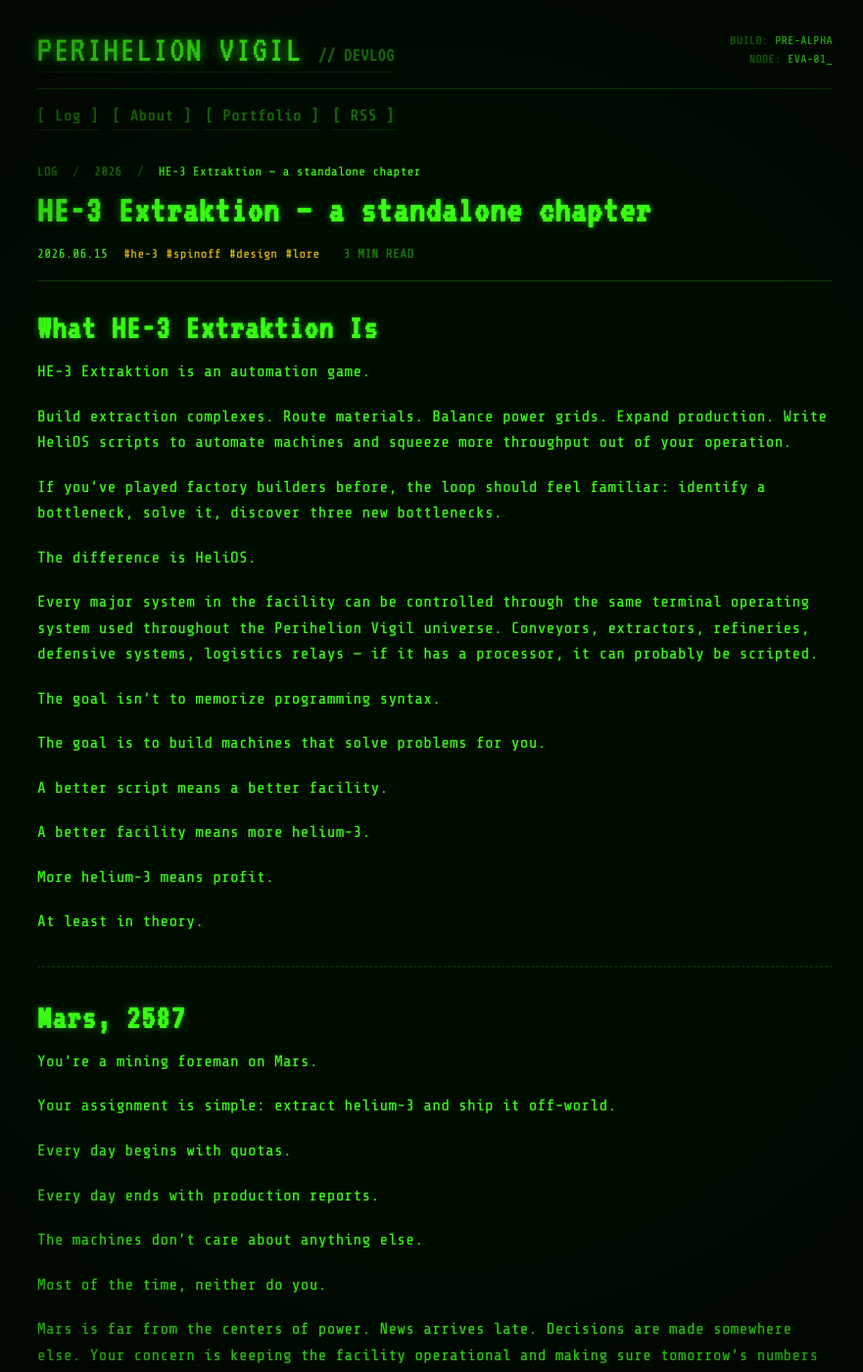
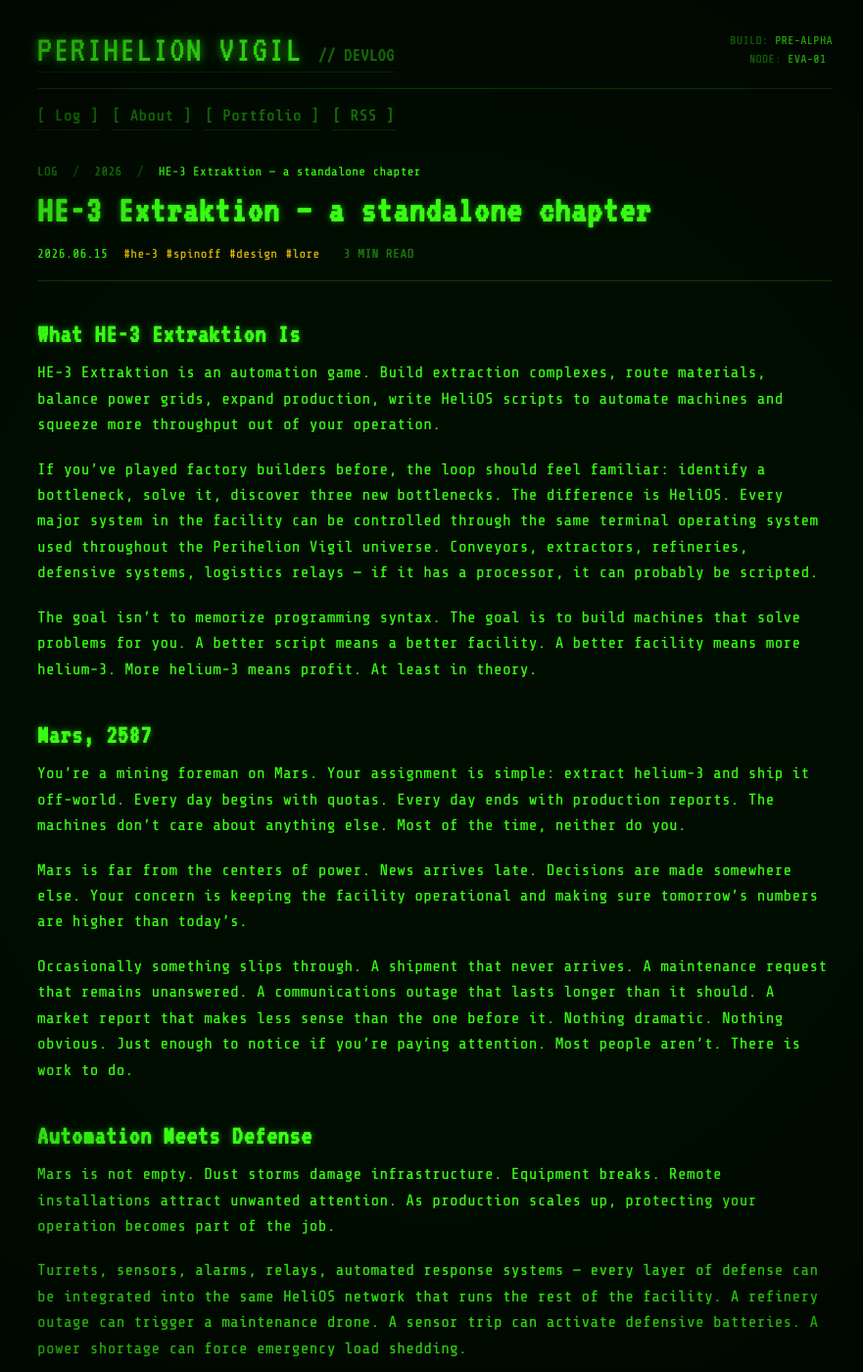
Before and after one commit to Winterunmute/perihelion-vigil-devlog, a Jekyll site: the page built from _posts/2026-06-15-he-3-extraktion.md, in a window 1280 px wide and 1400 px high. Shown: the whole window at 98% size, without its empty margins (196-1077 px from the left). Built offline with Jekyll 4.4.1, drawn with Linux system fonts in a browser that asks for light colours; some of the changed text lies outside the part shown.

Commit message:
post: reformat to paragraph style for consistency

```diff
--- a/_posts/2026-06-15-he-3-extraktion.md
+++ b/_posts/2026-06-15-he-3-extraktion.md
@@ -8,158 +8,46 @@
 excerpt: "HE-3 Extraktion är ett automatiseringsspel på Mars, 2587. Du minar helium-3. Någonstans där borta äts jorden upp. Du vet inte om det än."
 ---
 
-# What HE-3 Extraktion Is
+## What HE-3 Extraktion Is
 
-HE-3 Extraktion is an automation game.
+HE-3 Extraktion is an automation game. Build extraction complexes, route materials, balance power grids, expand production, write HeliOS scripts to automate machines and squeeze more throughput out of your operation.
 
-Build extraction complexes. Route materials. Balance power grids. Expand production. Write HeliOS scripts to automate machines and squeeze more throughput out of your operation.
+If you've played factory builders before, the loop should feel familiar: identify a bottleneck, solve it, discover three new bottlenecks. The difference is HeliOS. Every major system in the facility can be controlled through the same terminal operating system used throughout the Perihelion Vigil universe. Conveyors, extractors, refineries, defensive systems, logistics relays — if it has a processor, it can probably be scripted.
 
-If you've played factory builders before, the loop should feel familiar: identify a bottleneck, solve it, discover three new bottlenecks.
+The goal isn't to memorize programming syntax. The goal is to build machines that solve problems for you. A better script means a better facility. A better facility means more helium-3. More helium-3 means profit. At least in theory.
 
-The difference is HeliOS.
+## Mars, 2587
 
-Every major system in the facility can be controlled through the same terminal operating system used throughout the Perihelion Vigil universe. Conveyors, extractors, refineries, defensive systems, logistics relays — if it has a processor, it can probably be scripted.
-
-The goal isn't to memorize programming syntax.
-
-The goal is to build machines that solve problems for you.
-
-A better script means a better facility.
-
-A better facility means more helium-3.
-
-More helium-3 means profit.
-
-At least in theory.
-
----
-
-# Mars, 2587
-
-You're a mining foreman on Mars.
-
-Your assignment is simple: extract helium-3 and ship it off-world.
-
-Every day begins with quotas.
-
-Every day ends with production reports.
-
-The machines don't care about anything else.
-
-Most of the time, neither do you.
+You're a mining foreman on Mars. Your assignment is simple: extract helium-3 and ship it off-world. Every day begins with quotas. Every day ends with production reports. The machines don't care about anything else. Most of the time, neither do you.
 
 Mars is far from the centers of power. News arrives late. Decisions are made somewhere else. Your concern is keeping the facility operational and making sure tomorrow's numbers are higher than today's.
 
-Occasionally something slips through.
+Occasionally something slips through. A shipment that never arrives. A maintenance request that remains unanswered. A communications outage that lasts longer than it should. A market report that makes less sense than the one before it. Nothing dramatic. Nothing obvious. Just enough to notice if you're paying attention. Most people aren't. There is work to do.
 
-A shipment that never arrives.
+## Automation Meets Defense
 
-A maintenance request that remains unanswered.
+Mars is not empty. Dust storms damage infrastructure. Equipment breaks. Remote installations attract unwanted attention. As production scales up, protecting your operation becomes part of the job.
 
-A communications outage that lasts longer than it should.
+Turrets, sensors, alarms, relays, automated response systems — every layer of defense can be integrated into the same HeliOS network that runs the rest of the facility. A refinery outage can trigger a maintenance drone. A sensor trip can activate defensive batteries. A power shortage can force emergency load shedding.
 
-A market report that makes less sense than the one before it.
+The challenge isn't building individual machines. The challenge is building a facility that can survive without you watching every part of it.
 
-Nothing dramatic.
+## Where It Sits
 
-Nothing obvious.
+HE-3 Extraktion is the first of several standalone stories set within the Perihelion Vigil universe. Each game focuses on a different place, a different profession, and a different perspective.
 
-Just enough to notice if you're paying attention.
+Different people. Different priorities. Different pieces of a larger picture. Some of those pieces fit together. Some don't. Not everyone sees events the same way.
 
-Most people aren't.
+## The Modular Plan
 
-There is work to do.
+This project is being built as a series of complete games rather than one enormous project. HE-3 Extraktion is not a demo. It is not a tutorial. It is not a prologue. It is a complete game with its own beginning, middle, and end.
 
----
+If players enjoy it, the next story gets built. Then the next. Each project expands the universe while standing on its own.
 
-# Automation Meets Defense
+Part of that is practical. I'm one developer. Building smaller, complete games means things actually ship instead of disappearing into development forever.
 
-Mars is not empty.
+But it also fits the setting. Large events are rarely experienced all at once. Most people only see the small piece directly in front of them. A factory worker on Mars. A trader moving cargo between stations. A researcher studying something they don't fully understand.
 
-Dust storms damage infrastructure.
+Everyone has part of the story. Nobody has all of it. Not yet.
 
-Equipment breaks.
-
-Remote installations attract unwanted attention.
-
-As production scales up, protecting your operation becomes part of the job.
-
-Turrets, sensors, alarms, relays, automated response systems — every layer of defense can be integrated into the same HeliOS network that runs the rest of the facility.
-
-A refinery outage can trigger a maintenance drone.
-
-A sensor trip can activate defensive batteries.
-
-A power shortage can force emergency load shedding.
-
-The challenge isn't building individual machines.
-
-The challenge is building a facility that can survive without you watching every part of it.
-
----
-
-# Where It Sits
-
-HE-3 Extraktion is the first of several standalone stories set within the Perihelion Vigil universe.
-
-Each game focuses on a different place, a different profession, and a different perspective.
-
-Different people.
-
-Different priorities.
-
-Different pieces of a larger picture.
-
-Some of those pieces fit together.
-
-Some don't.
-
-Not everyone sees events the same way.
-
----
-
-# The Modular Plan
-
-This project is being built as a series of complete games rather than one enormous project.
-
-HE-3 Extraktion is not a demo.
-
-It is not a tutorial.
-
-It is not a prologue.
-
-It is a complete game with its own beginning, middle, and end.
-
-If players enjoy it, the next story gets built.
-
-Then the next.
-
-Each project expands the universe while standing on its own.
-
-Part of that is practical.
-
-I'm one developer.
-
-Building smaller, complete games means things actually ship instead of disappearing into development forever.
-
-But it also fits the setting.
-
-Large events are rarely experienced all at once.
-
-Most people only see the small piece directly in front of them.
-
-A factory worker on Mars.
-
-A trader moving cargo between stations.
-
-A researcher studying something they don't fully understand.
-
-Everyone has part of the story.
-
-Nobody has all of it.
-
-Not yet.
-
-The spin-offs are more than prequels.
-
-They're evidence.
+The spin-offs are more than prequels. They're evidence.
```
